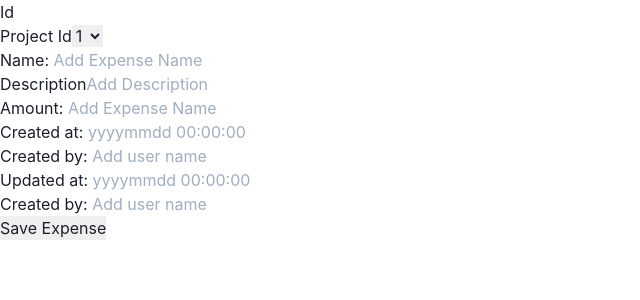
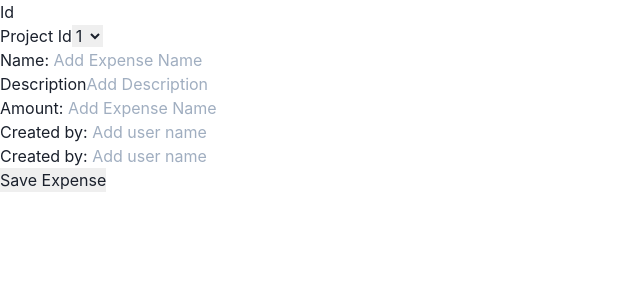
Before and after one commit to pingjuh/TT5_Group10, a React (Create React App) app in the folder client/: page /addExpense in a window 1280 px wide. Shown: the top 300 px of the page, without its empty margins (0-640 px from the left). Built offline with nearby package versions, Linux system fonts and the light colour scheme.

Commit message:
save expense

```diff
--- a/client/src/AddExpense.js
+++ b/client/src/AddExpense.js
@@ -1,4 +1,5 @@
 import { useState } from 'react'
+import axios from 'axios'
 
 const AddExpense = ({ onAdd }) => {
     {/*const [id, setId] = useState('')*/}
@@ -7,10 +8,37 @@ const AddExpense = ({ onAdd }) => {
     const [name, setName] = useState('')
     const [description, setDescription] = useState('')
     const [amount, setAmount] = useState('')
-    const [createdAt, setCreatedAt] = useState('')
     const [createdBy, setCreatedBy] = useState('')
-    const [updatedAt, setUpdatedAt] = useState('')
     const [updatedBy, setUpdatedBy] = useState('')
+
+
+
+    const add = async expense => {
+        const config = {
+            method: 'POST',
+            headers: {
+                'Content-Type': 'application/json'
+            }
+        }
+        try {
+          const res = await axios.post('http://localhost:5000/expenses', expense, config);
+          console.log(res.data);
+        } catch (err) {
+          console.log(err);
+        }
+    }
+
+    const onSubmit = (e) => {
+        e.preventDefault()
+        add({ projectId, categoryId, name, description, amount, createdBy, updatedBy });
+        setProjectId('');
+        setCategoryId('');
+        setName('');
+        setDescription('');
+        setAmount('');
+        setCreatedBy('');
+        setUpdatedBy('');
+    }
 
     return (
         <form
@@ -63,32 +91,12 @@ const AddExpense = ({ onAdd }) => {
           </div>
 
           <div>
-            <label>Created at: </label>
-              <input
-              type='text'
-              placeholder='yyyymmdd 00:00:00'
-              value={createdAt}
-              onChange={(e) => setCreatedAt(e.target.value)}
-              />
-          </div>
-
-          <div>
             <label>Created by: </label>
               <input
               type='text'
               placeholder='Add user name'
               value={createdBy}
               onChange={(e) => setCreatedBy(e.target.value)}
-              />
-          </div>
-
-          <div>
-            <label>Updated at: </label>
-              <input
-              type='text'
-              placeholder='yyyymmdd 00:00:00'
-              value={updatedAt}
-              onChange={(e) => setUpdatedAt(e.target.value)}
               />
           </div>
 
```
